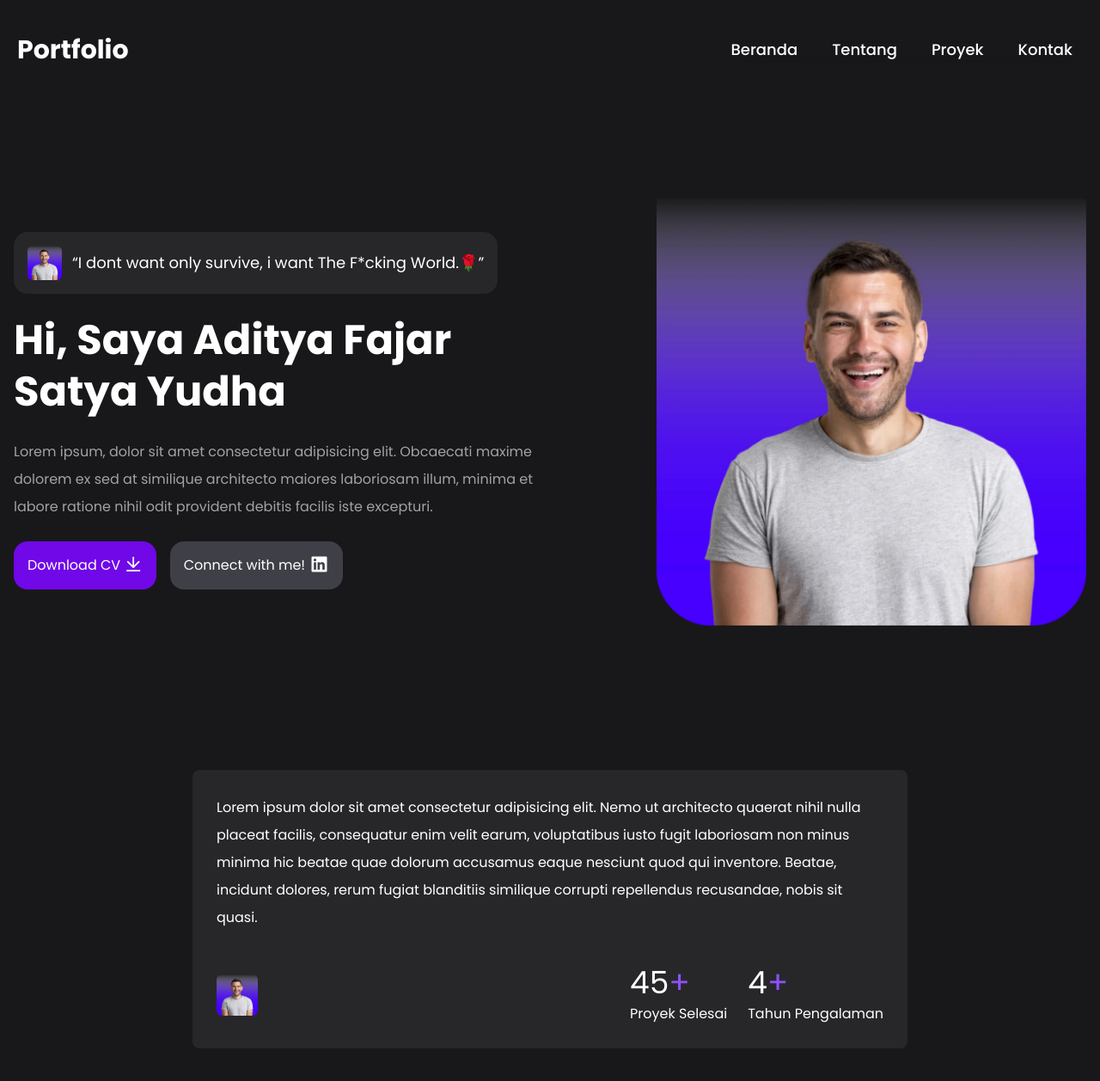
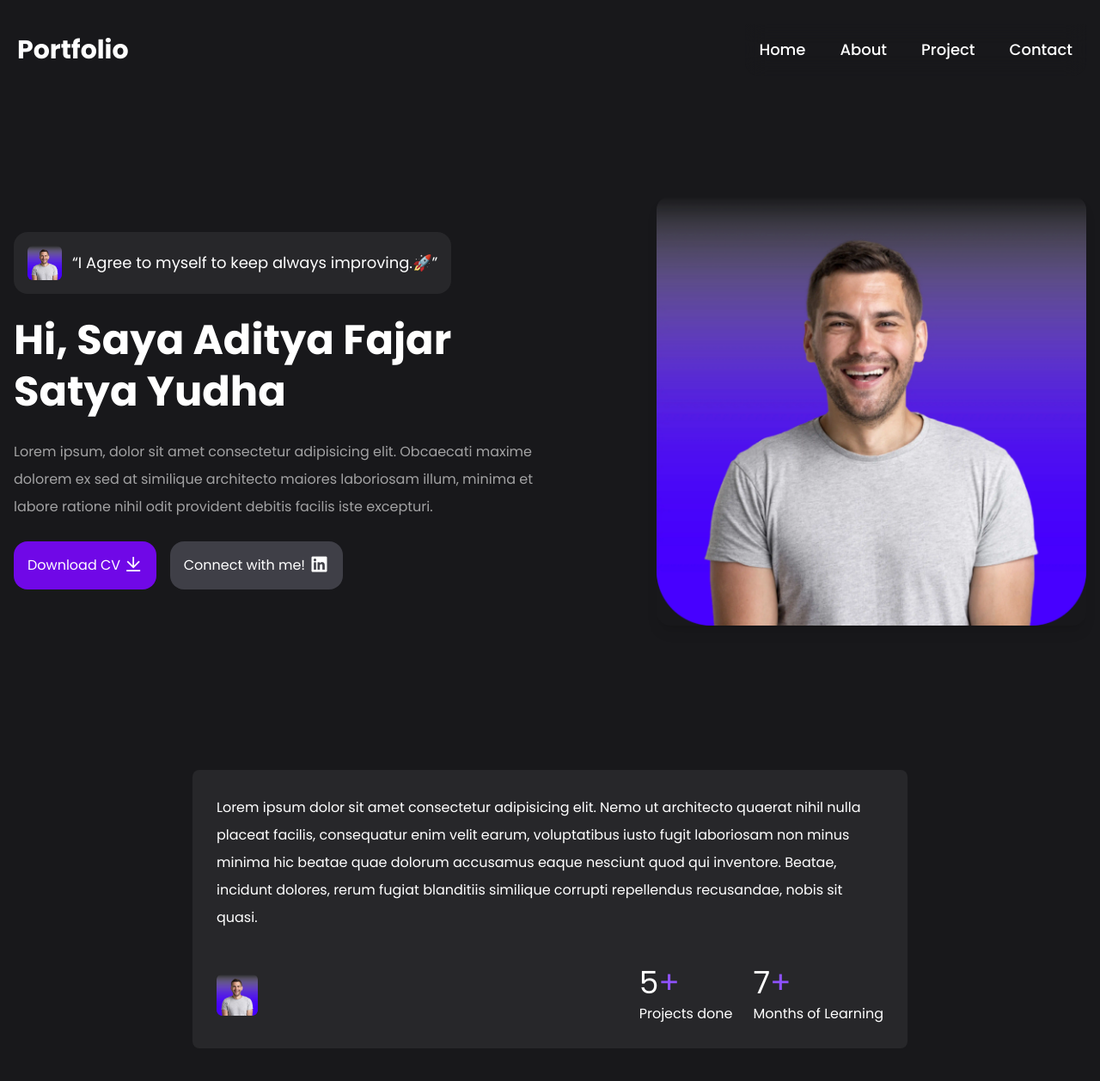
Before and after one commit to adityafajarsy/personal-portfolio, a React (Vite) app: page / in a window 1280 px wide. Shown: the top 1258 px of the page at 86% size. Built offline with nearby package versions, Linux system fonts and the light colour scheme.

Commit message:
beberapa perubahan

```diff
--- a/src/components/Navbar.jsx
+++ b/src/components/Navbar.jsx
@@ -30,22 +30,22 @@ const Navbar = () => {
       >
         <li>
           <a href="#beranda" className="sm:text-lg text-base font-medium">
-            Beranda
+            Home
           </a>
         </li>
         <li>
           <a href="#tentang" className="sm:text-lg text-base font-medium">
-            Tentang
+            About
           </a>
         </li>
         <li>
           <a href="#project" className="sm:text-lg text-base font-medium">
-            Proyek
+            Project
           </a>
         </li>
         <li>
           <a href="#kontak" className="sm:text-lg text-base font-medium">
-            Kontak
+            Contact
           </a>
         </li>
       </ul>
--- a/src/elements/About.jsx
+++ b/src/elements/About.jsx
@@ -35,16 +35,16 @@ const About = () => {
             <div className="flex items-center gap-6">
               <div>
                 <h1 className="text-4xl mb-1">
-                  45<span className="text-violet-500">+</span>
+                  5<span className="text-violet-500">+</span>
                 </h1>
-                <p>Proyek Selesai</p>
+                <p>Projects done</p>
               </div>
               <div>
                 <div>
                   <h1 className="text-4xl mb-1">
-                    4<span className="text-violet-500">+</span>
+                    7<span className="text-violet-500">+</span>
                   </h1>
-                  <p>Tahun Pengalaman</p>
+                  <p>Months of Learning</p>
                 </div>
               </div>
             </div>
--- a/src/elements/Contact.jsx
+++ b/src/elements/Contact.jsx
@@ -25,8 +25,9 @@ const Contact = () => {
           your ideas to life.
         </p>
 
-        <div className="flex flex-col gap-4 text-sm opacity-80" data-aos="fade-up"
-          data-aos-duration="1000">
+        <div className="flex flex-col gap-4 text-sm opacity-80" data-aos-delay="500"
+        data-aos="fade-up"
+        data-aos-duration="1000">
           <p>
             <span className="font-semibold">Email:</span>{" "}
             <a
@@ -43,7 +44,7 @@ const Contact = () => {
             </a>
           </p>
           <p>
-            <span className="font-semibold">Location:</span> Bandung, Indonesia
+            <span className="font-semibold">Location:</span> Banten, Indonesia
           </p>
         </div>
       </div>
--- a/src/elements/Home.jsx
+++ b/src/elements/Home.jsx
@@ -16,7 +16,7 @@ const Home = () => {
               className="w-10 rounded-md"
               loading="lazy"
             />
-            <q>I dont want only survive, i want The F*cking World.🌹</q>
+            <q>I Agree to myself to keep always improving.🚀</q>
           </div>
           <h1 className="text-4xl/tight sm:text-5xl/tight font-black mb-6">
             Hi, Saya Aditya Fajar Satya Yudha
@@ -47,7 +47,9 @@ const Home = () => {
           src={DataImage.HeroImage}
           loading="lazy"
           alt="Hero Img"
-          className="w-[500px] md:ml-auto  animate__animated animate__fadeInUp animate__delay-4s"
+          className="w-[500px] md:ml-auto rounded-2xl shadow-lg
+          transition-transform duration-500 ease-in-out
+          hover:scale-105 hover:-rotate-2 hover:-translate-y-2  animate__animated animate__fadeInUp animate__delay-4s"
         />
       </div>
     </div>
```
